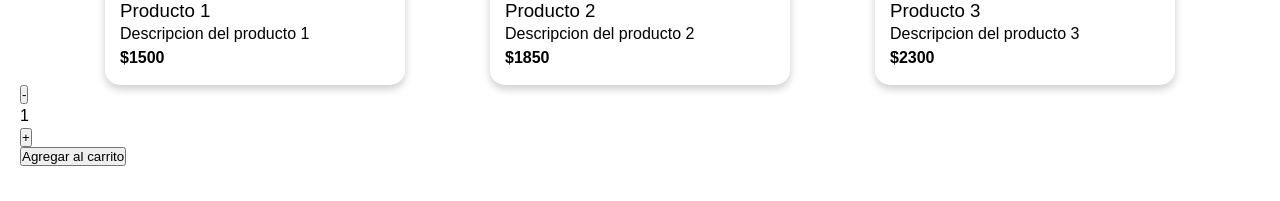
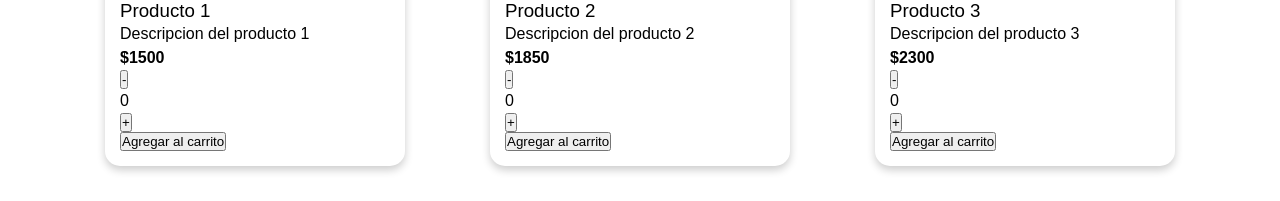
Before and after one commit to Jazmingv/NEKOSHI-eCommerce-Garcia-Vainman, a React (Create React App) app: page / in a window 1280 px wide. Shown: the part 474-675 px from the top of the page. Built offline with nearby package versions, Linux system fonts and the light colour scheme; a web font is replaced by a local one.

Commit message:
Feat | ProductCard with ItemCount

```diff
--- a/src/App.js
+++ b/src/App.js
@@ -9,7 +9,6 @@ function App() {
       <NavBar />
       <div className="MainPage">
         <ItemListContainer />
-        <ItemCount currentStock={11} initialQuantity={1} />
       </div>
     </div>
   );
--- a/src/components/ItemCount.js
+++ b/src/components/ItemCount.js
@@ -18,13 +18,13 @@ const ItemCount = (props) => {
   };
 
   return (
-    <>
+    <div className="item-count">
       <button onClick={Decrement}>-</button>
       <p>{quantity}</p>
       <button onClick={Increment}>+</button>
       <br />
       <button onClick={onAdd}>Agregar al carrito</button>
-    </>
+    </div>
   );
 };
 
--- a/src/components/ItemListContainer.js
+++ b/src/components/ItemListContainer.js
@@ -1,5 +1,4 @@
 import ListProducts from "./ListProducts";
-import ProductCard from "./ProductCard";
 
 function ItemListContainer({ children }) {
   return (
--- a/src/components/ListProducts.js
+++ b/src/components/ListProducts.js
@@ -8,21 +8,24 @@ const ListProducts = () => {
         name: "Producto 1",
         description: "Descripcion del producto 1",
         price: 1500,
-        stock: 10
+        initialQuantity: 0,
+        currentStock: 10
     },
     {
         id: 2,
         name: "Producto 2",
         description: "Descripcion del producto 2",
         price: 1850,
-        stock: 7
+        initialQuantity: 0,
+        currentStock: 7
     },
     {
         id: 3,
         name: "Producto 3",
         description: "Descripcion del producto 3",
         price: 2300,
-        stock: 24
+        initialQuantity: 0,
+        currentStock: 24
     },
 ];
     const [products, setProducts] = useState([]);
--- a/src/components/ProductCard.js
+++ b/src/components/ProductCard.js
@@ -1,3 +1,5 @@
+import ItemCount from './ItemCount';
+
 const ProductCard = (props) => {
   return (
     <div class="card">
@@ -6,6 +8,7 @@ const ProductCard = (props) => {
         <h3>{props.name}</h3>
         <p>{props.description}</p>
         <p><b>${props.price}</b></p>
+        <ItemCount initialQuantity={props.initialQuantity} currentStock={props.currentStock}/>
       </div>
     </div>
   );
```
